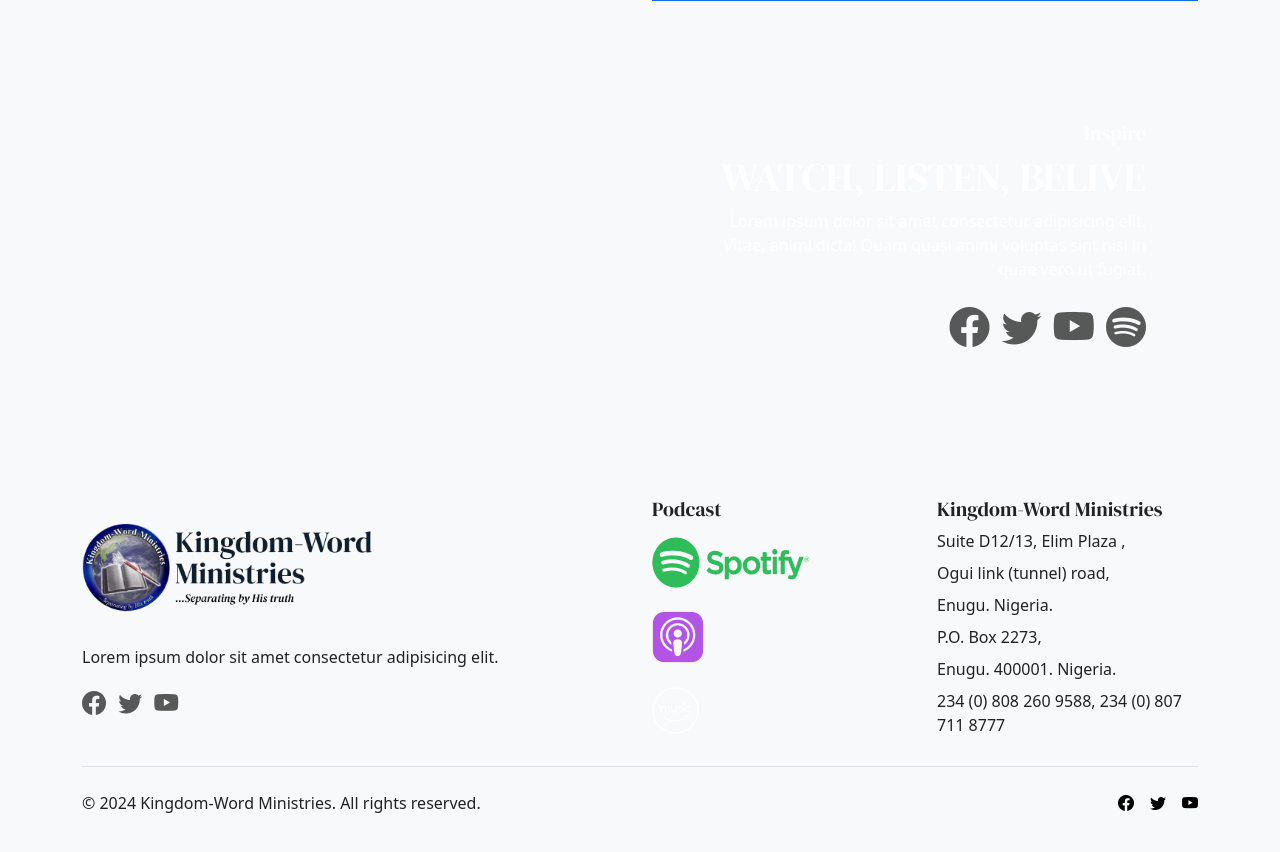
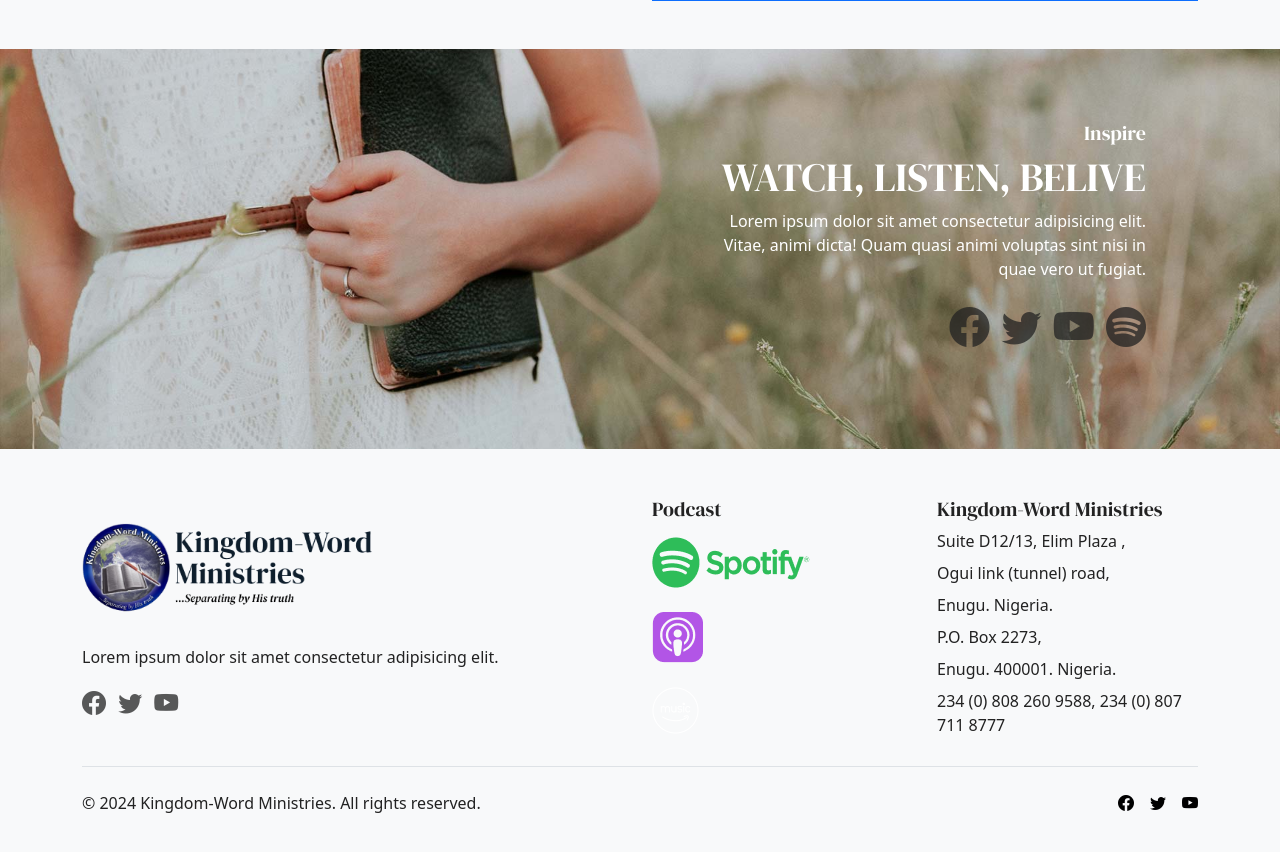
Before and after one commit to askphantom/kwm, a website built with Vite: page index.html in a window 1280 px wide. Shown: the part 1698-2550 px from the top of the page. Built offline with nearby package versions, Linux system fonts and the light colour scheme; files whose address does not match are found by name.

Commit message:
fix parallax image not showing

```diff
--- a/scss/_variables.scss
+++ b/scss/_variables.scss
@@ -123,7 +123,7 @@ to {
 //----- Parrallax Ends ----------//
 .parallax {
     /* The image used */
-    background-image: url("assets/images/h1-parallax-1.jpg");
+    background-image: url("../assets/images/h1-parallax-1.jpg");
 
     /* Full height */
     height: 400px;
```
Also changed, not shown: scss/styles.css, 1 other file.
